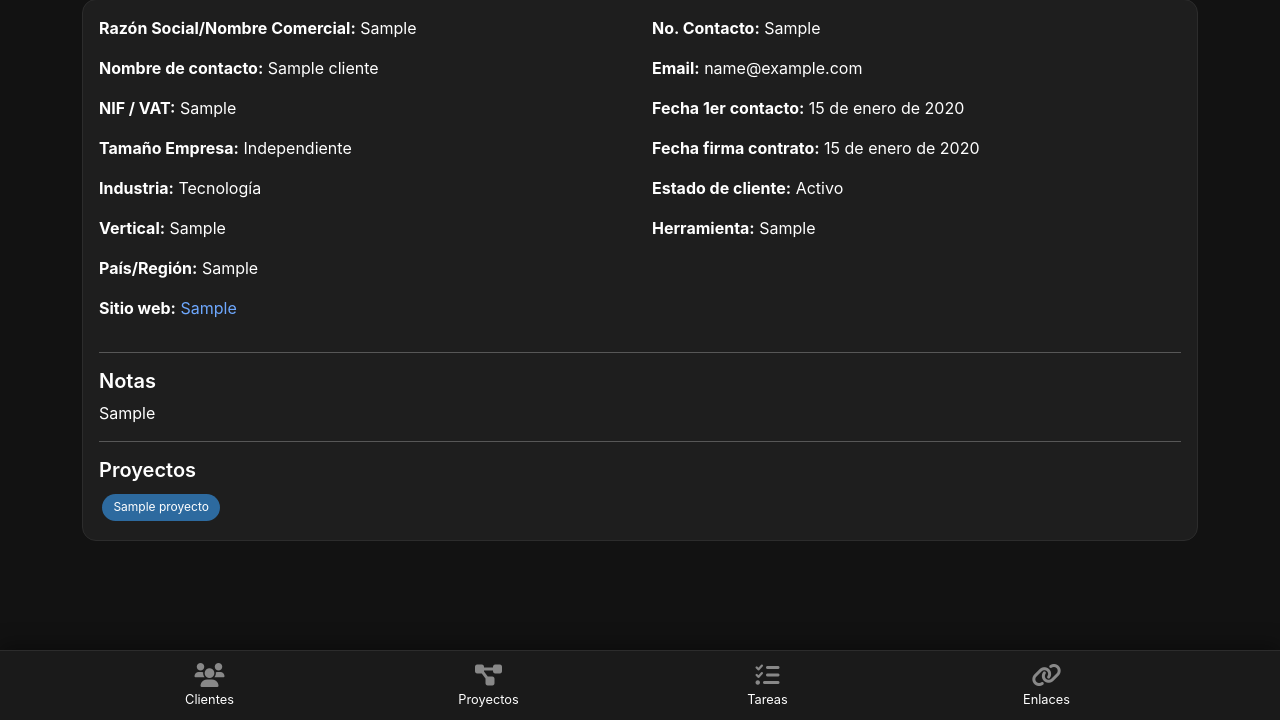
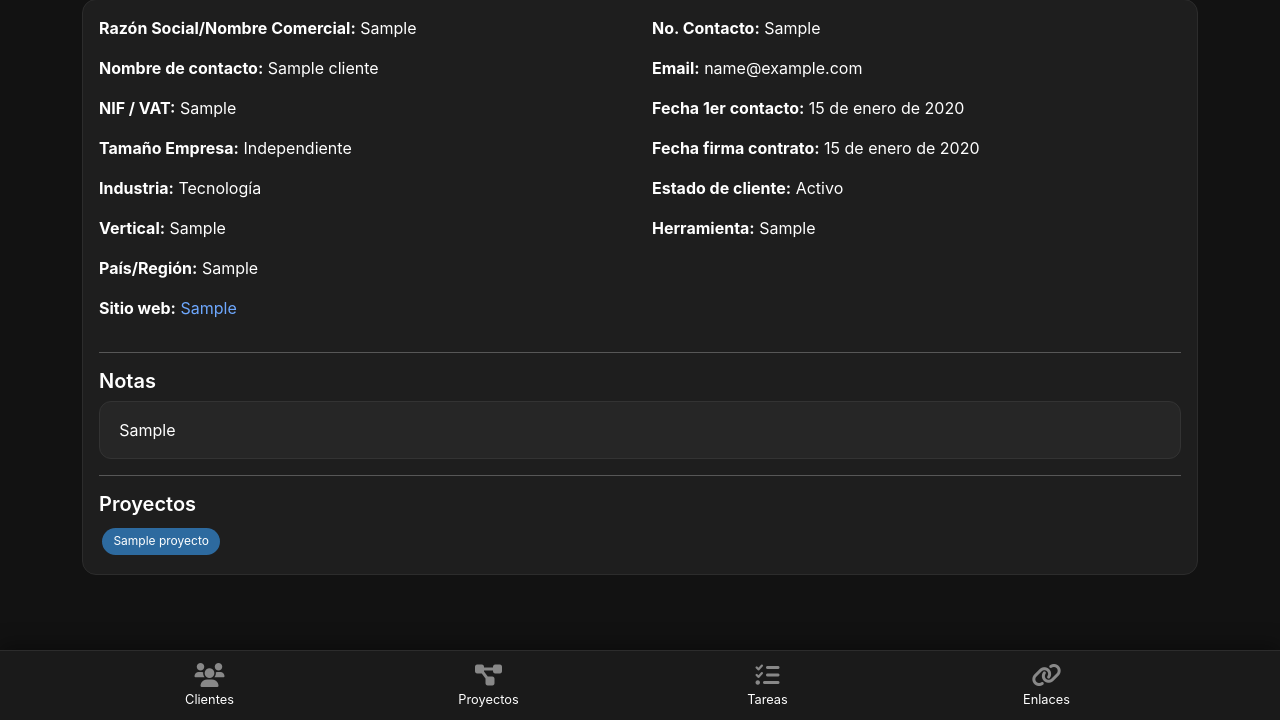
Before and after one commit to camilomurielph/crm, a Django app: page /clientes/1/ in a window 1280 px wide. Shown: the part 79-799 px from the top of the page. Run offline with Django 4.2, Linux system fonts and the light colour scheme; a user stored in the database is signed in; tables that the repository leaves empty hold one stand-in row (values such as "Sample post"); some libraries are stand-ins or nearby versions.

Commit message:
Update base.html

```diff
--- a/core/templates/base.html
+++ b/core/templates/base.html
@@ -274,6 +274,18 @@
             margin-bottom: 1.5rem;
         }
 
+        /* ===== NOTAS ===== */
+        .notas-box {
+            background-color: #262626;
+            border: 1px solid #333;
+            border-radius: 12px;
+            padding: 1rem 1.2rem;
+            color: #e6e6e6;
+            line-height: 1.5;
+            white-space: pre-wrap;
+        }
+        .notas-box p:last-child { margin-bottom: 0; }
+
         /* ===== RESPONSIVE ===== */
         @media (max-width: 576px) {
             .navbar-bottom .nav-link { font-size: 0.65rem; }
```
